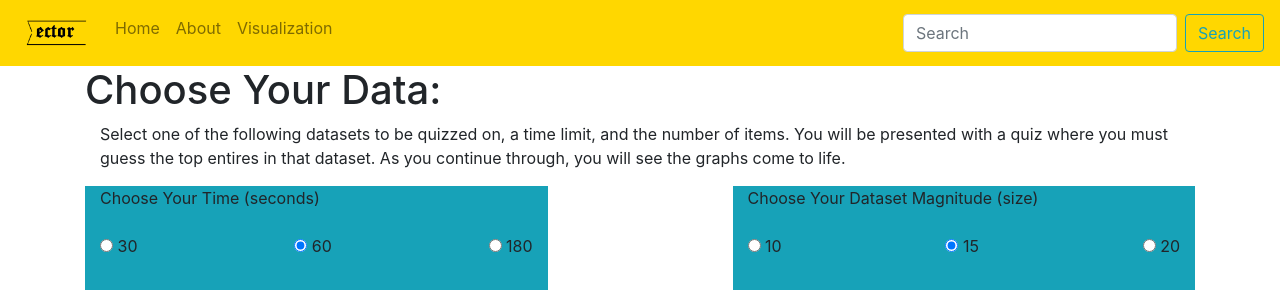
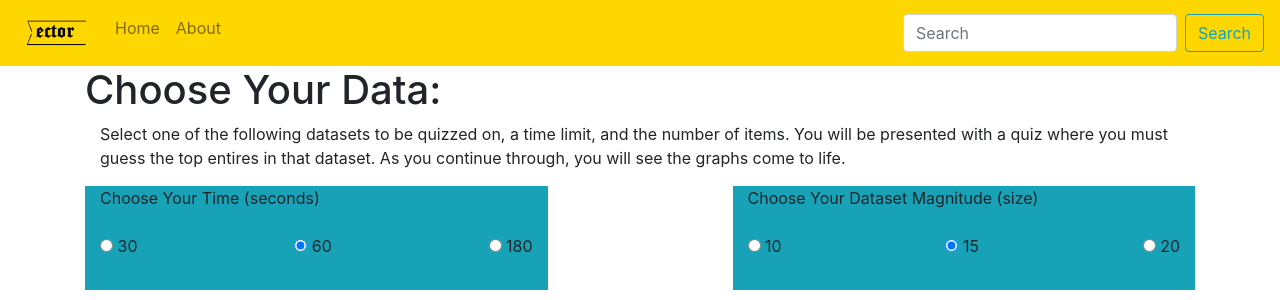
Before and after one commit to khinshankhan/Sector-Data_Visualization, a Flask app: page / in a window 1280 px wide. Shown: the top 300 px of the page. Run offline with Flask 2, Linux system fonts and the light colour scheme; some libraries are stand-ins or nearby versions.

Commit message:
took out visualization

```diff
--- a/templates/base.html
+++ b/templates/base.html
@@ -48,9 +48,6 @@
 	  <li class="nav-item">
             <a class="nav-link" href="{{ url_for('about') }}">About</a>
           </li>
-          <li class="nav-item">
-            <a class="nav-link" href="{{ url_for('visualization') }}">Visualization</a>
-          </li>
         </ul>
 
 	<!-- Commented for demo purposes. Also unsure if we want the snippets idea -->
```
